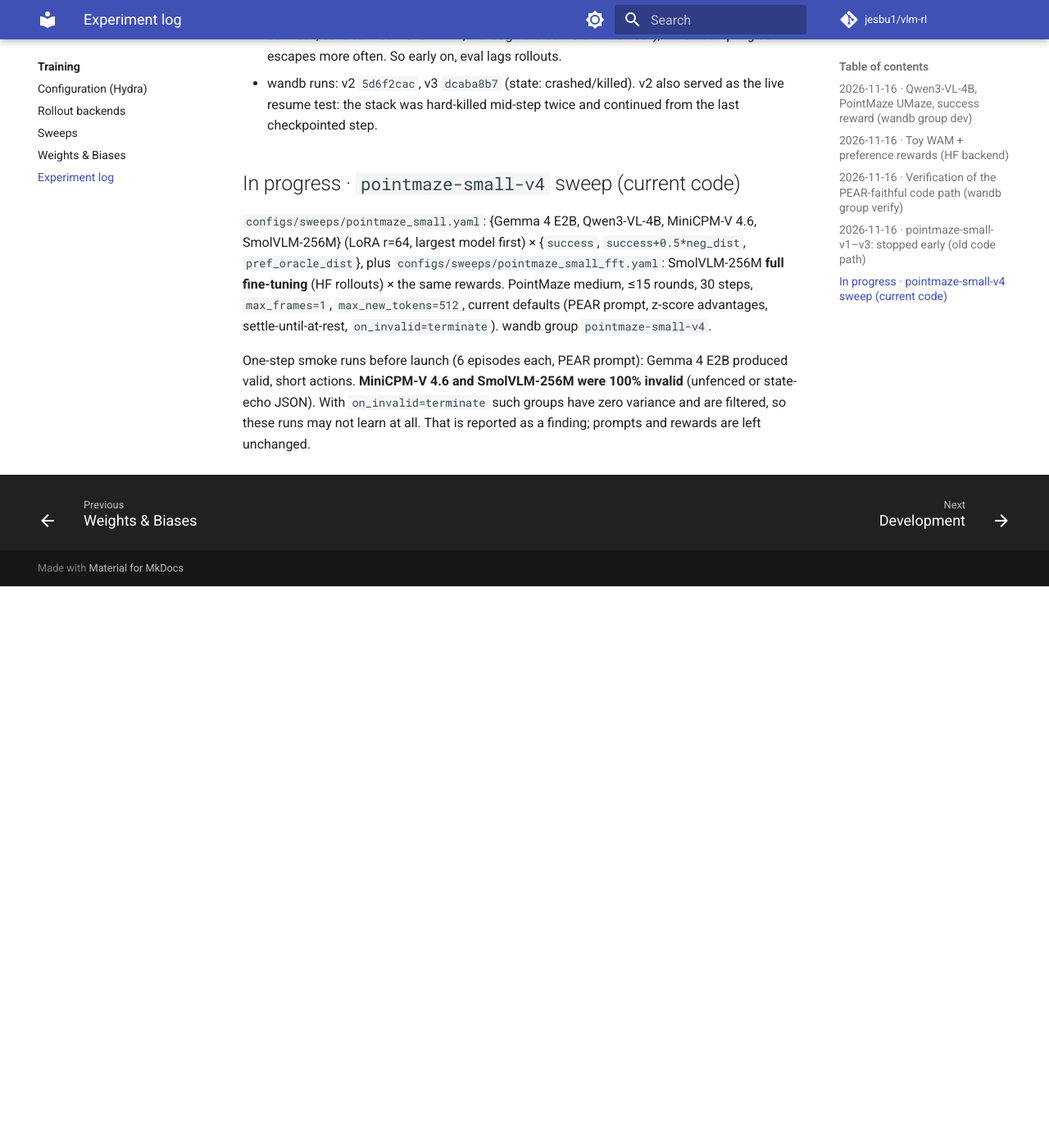
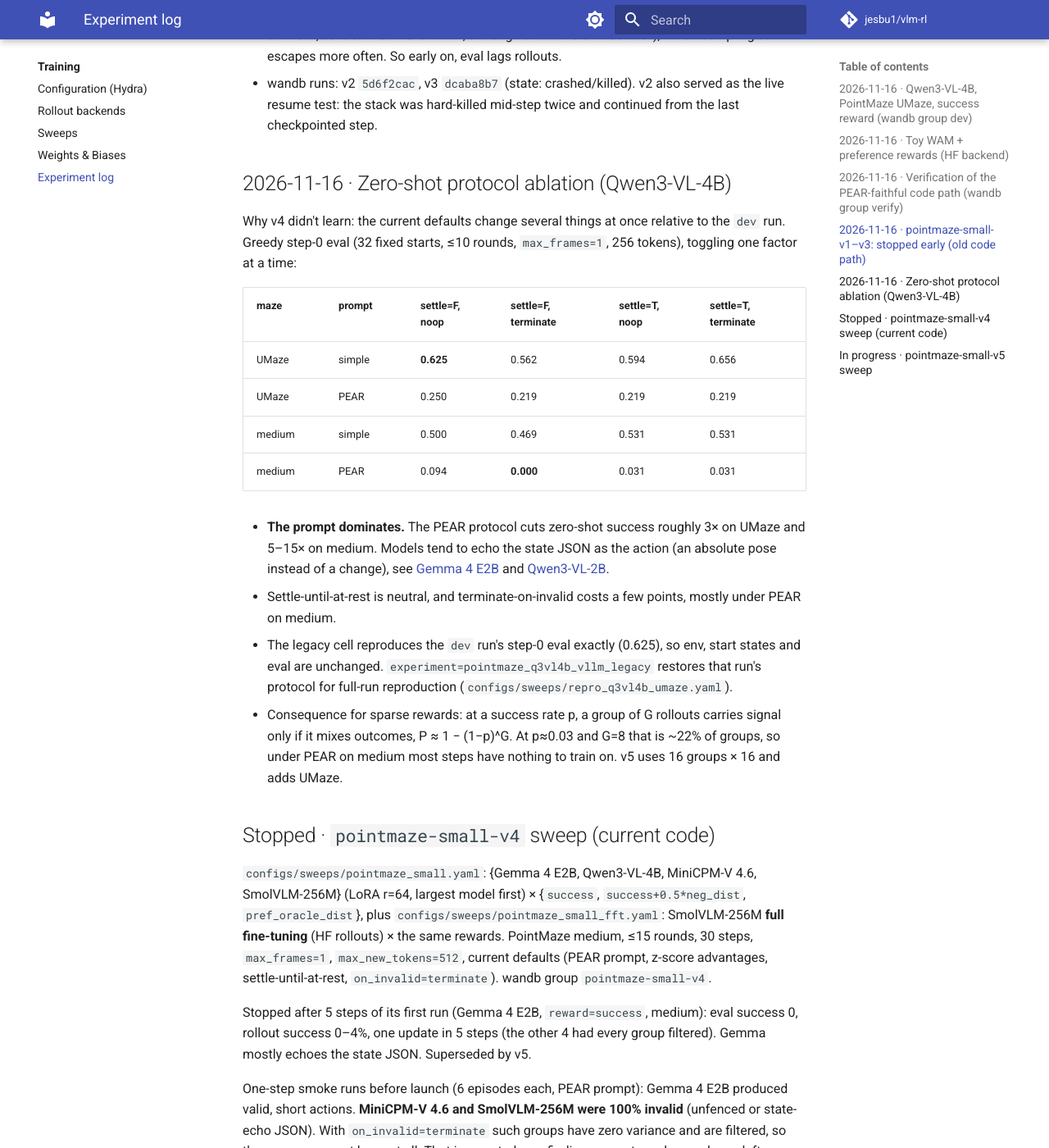
Before and after one commit to jesbu1/vlm-rl, an MkDocs documentation site: the page built from docs/training/experiments.md, in a window 1280 px wide and 1400 px high, scrolled down 2656 px. Shown: the whole window at 82% size. Built offline with MkDocs 1.6.1 and Material for MkDocs 9.7.7, drawn with Linux system fonts in a browser that asks for light colours; comment, search, counter and statistics services are not loaded; before the commit the page ends 3371 px from its top, so only the background shows below that; some of the changed text lies outside the part shown.

Commit message:
Sweep v5: PEAR protocol, sparse reward, UMaze + medium, 16 groups x 16; protocol ablation in docs
v4 could not learn with reward=success: the PEAR prompt cuts Qwen3-VL-4B zero-shot success
from ~0.6 to ~0.22 (UMaze) and ~0.5 to 0-0.09 (medium), so nearly every 8-rollout group was
all-fail and filtered. v5 keeps the PEAR defaults and sparse reward, adds UMaze, and raises the
RL batch to 16 groups x 16 rollouts (more mixed-outcome groups per step). The vLLM client pool
defaults to 256 workers so a 256-episode round is one wave. Experiment log: ablation table, v4
stopped, v5 setup.

Co-Authored-By: Claude Opus 5.5 (1M context) <noreply@anthropic.com>
Claude-Session: https://claude.ai/code/session_01LsuEqb2nA9g8ETBqSR5U35

```diff
--- a/docs/training/experiments.md
+++ b/docs/training/experiments.md
@@ -72,7 +72,30 @@ Partial results (rollout = temperature 1.0, 8 groups × 8 with DAPO resampling;
 - wandb runs: v2 `5d6f2cac`, v3 `dcaba8b7` (state: crashed/killed). v2 also served as the live resume test:
   the stack was hard-killed mid-step twice and continued from the last checkpointed step.
 
-## In progress · `pointmaze-small-v4` sweep (current code)
+## 2026-11-16 · Zero-shot protocol ablation (Qwen3-VL-4B)
+
+Why v4 didn't learn: the current defaults change several things at once relative to the `dev` run. Greedy
+step-0 eval (32 fixed starts, ≤10 rounds, `max_frames=1`, 256 tokens), toggling one factor at a time:
+
+| maze | prompt | settle=F, noop | settle=F, terminate | settle=T, noop | settle=T, terminate |
+|---|---|---|---|---|---|
+| UMaze | simple | **0.625** | 0.562 | 0.594 | 0.656 |
+| UMaze | PEAR | 0.250 | 0.219 | 0.219 | 0.219 |
+| medium | simple | 0.500 | 0.469 | 0.531 | 0.531 |
+| medium | PEAR | 0.094 | **0.000** | 0.031 | 0.031 |
+
+- **The prompt dominates.** The PEAR protocol cuts zero-shot success roughly 3× on UMaze and 5–15× on
+  medium. Models tend to echo the state JSON as the action (an absolute pose instead of a change), see
+  [Gemma 4 E2B](../models/gemma-4-e2b.md) and [Qwen3-VL-2B](../models/qwen3-vl-2b.md).
+- Settle-until-at-rest is neutral, and terminate-on-invalid costs a few points, mostly under PEAR on medium.
+- The legacy cell reproduces the `dev` run's step-0 eval exactly (0.625), so env, start states and eval
+  are unchanged. `experiment=pointmaze_q3vl4b_vllm_legacy` restores that run's protocol for full-run
+  reproduction (`configs/sweeps/repro_q3vl4b_umaze.yaml`).
+- Consequence for sparse rewards: at a success rate p, a group of G rollouts carries signal only if it
+  mixes outcomes, P ≈ 1 − (1−p)^G. At p≈0.03 and G=8 that is ~22% of groups, so under PEAR on
+  medium most steps have nothing to train on. v5 uses 16 groups × 16 and adds UMaze.
+
+## Stopped · `pointmaze-small-v4` sweep (current code)
 
 `configs/sweeps/pointmaze_small.yaml`: {Gemma 4 E2B, Qwen3-VL-4B, MiniCPM-V 4.6, SmolVLM-256M} (LoRA r=64,
 largest model first) × {`success`, `success+0.5*neg_dist`, `pref_oracle_dist`}, plus
@@ -81,7 +104,20 @@ rewards. PointMaze medium, ≤15 rounds, 30 steps, `max_frames=1`, `max_new_toke
 (PEAR prompt, z-score advantages, settle-until-at-rest, `on_invalid=terminate`). wandb group
 `pointmaze-small-v4`.
 
+Stopped after 5 steps of its first run (Gemma 4 E2B, `reward=success`, medium): eval success 0, rollout
+success 0–4%, one update in 5 steps (the other 4 had every group filtered). Gemma mostly echoes the state
+JSON. Superseded by v5.
+
 One-step smoke runs before launch (6 episodes each, PEAR prompt): Gemma 4 E2B produced valid, short
 actions. **MiniCPM-V 4.6 and SmolVLM-256M were 100% invalid** (unfenced or state-echo JSON). With
 `on_invalid=terminate` such groups have zero variance and are filtered, so these runs may not learn at
 all. That is reported as a finding; prompts and rewards are left unchanged.
+
+## In progress · `pointmaze-small-v5` sweep
+
+`configs/sweeps/pointmaze_small.yaml` + `pointmaze_small_fft.yaml`: PEAR protocol (current defaults),
+sparse `reward=success`, {UMaze, medium} × {Gemma 4 E2B, Qwen3-VL-4B, MiniCPM-V 4.6, SmolVLM-256M} with
+LoRA (largest model first), plus SmolVLM-256M full fine-tuning (HF rollouts) on both mazes. **16 groups ×
+16 rollouts** per step (v4: 8 × 8), ≤3 resampling rounds, ≤15 rounds, 30 steps, `max_frames=1`,
+`max_new_tokens=512`. wandb group `pointmaze-small-v5`. Runs after the Qwen3-VL-4B legacy-protocol
+reproduction (`repro-q3vl4b-umaze`).
```
Also changed, not shown: docs/training/sweeps.md (+6 -3 lines), docs/training/wandb.md (+1 -1 lines), 5 other files.
